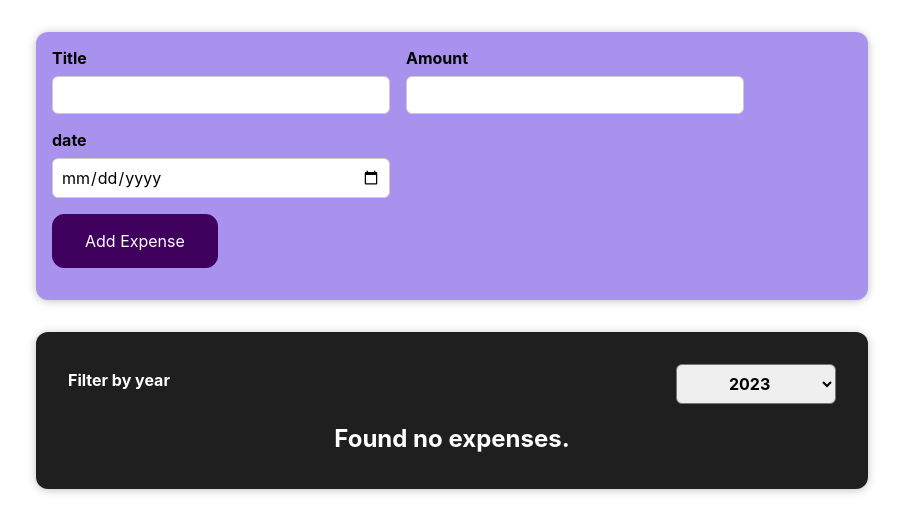
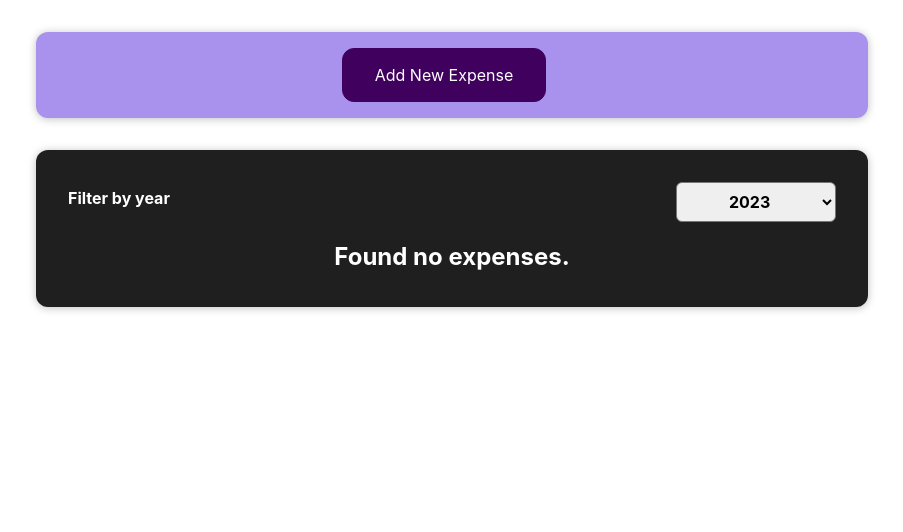
Before and after one commit to Riuseigi/Expenses-Tracker, a React (Create React App) app: page / in a window 1280 px wide. Shown: the top 532 px of the page, without its empty margins (188-1091 px from the left). Built offline with nearby package versions, Linux system fonts and the light colour scheme.

Commit message:
add a conditiona buttonl for adding expenses

```diff
--- a/src/components/NewExpense/NewExpense.js
+++ b/src/components/NewExpense/NewExpense.js
@@ -1,7 +1,8 @@
-import React from "react";
+import React, { useState } from "react";
 import ExpenseForm from "./ExpenseForm";
 import "./NewExpense.css";
 const NewExpense = (props) => {
+  const [isEditing, setIsEditing] = useState(false);
   const saveExpenseDatahandler = (enteredExpenseData) => {
     const expenseData = {
       ...enteredExpenseData,
@@ -9,9 +10,24 @@ const NewExpense = (props) => {
     };
     props.onAddExpense(expenseData);
   };
+  const startEditingHandler = () => {
+    setIsEditing(true);
+  };
+
+  const stopEditingHandler = () => {
+    setIsEditing(false);
+  };
   return (
     <div className="new-expense">
-      <ExpenseForm onSaveExpenseData={saveExpenseDatahandler} />
+      {!isEditing && (
+        <button onClick={startEditingHandler}>Add New Expense</button>
+      )}
+      {isEditing && (
+        <ExpenseForm
+          onSaveExpenseData={saveExpenseDatahandler}
+          onCancel={stopEditingHandler}
+        />
+      )}
     </div>
   );
 };
```
